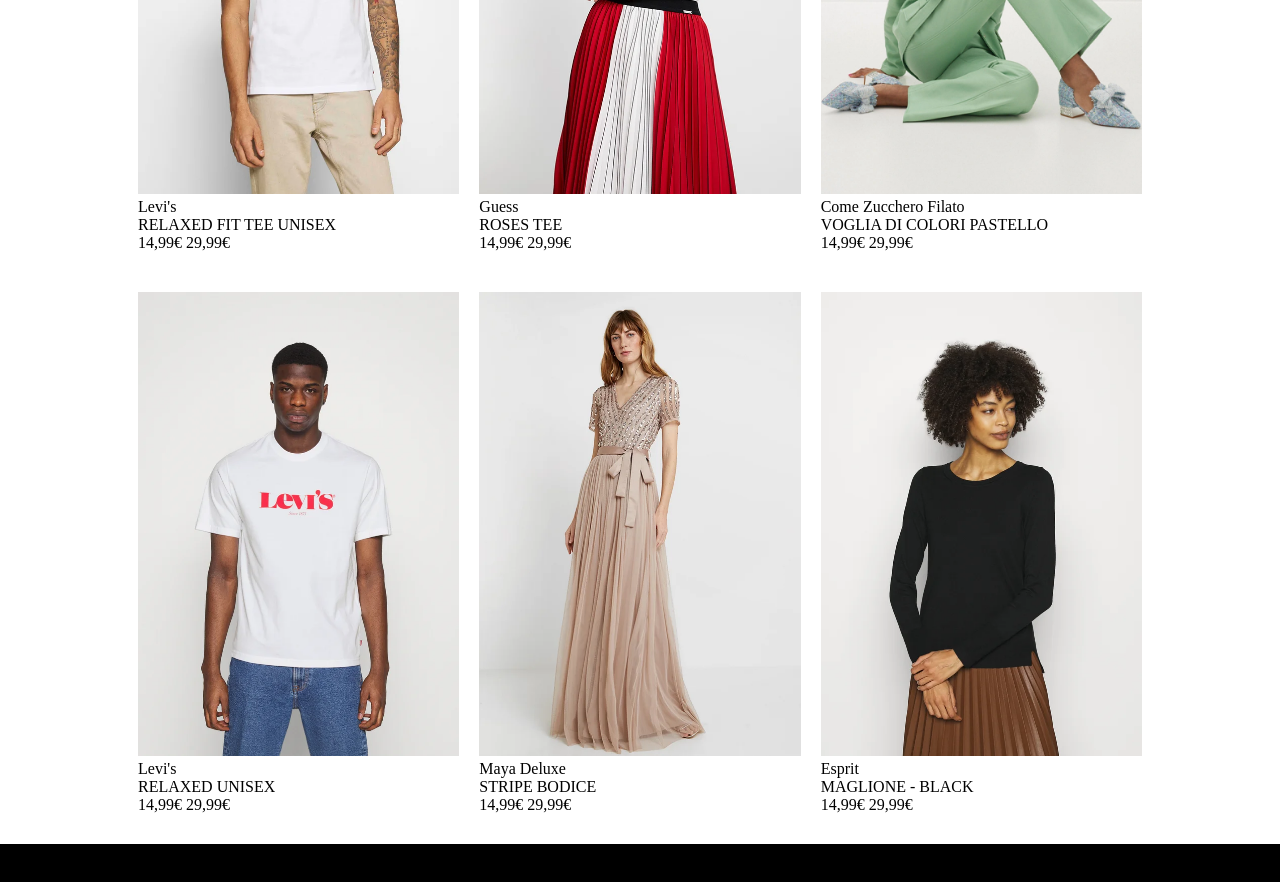
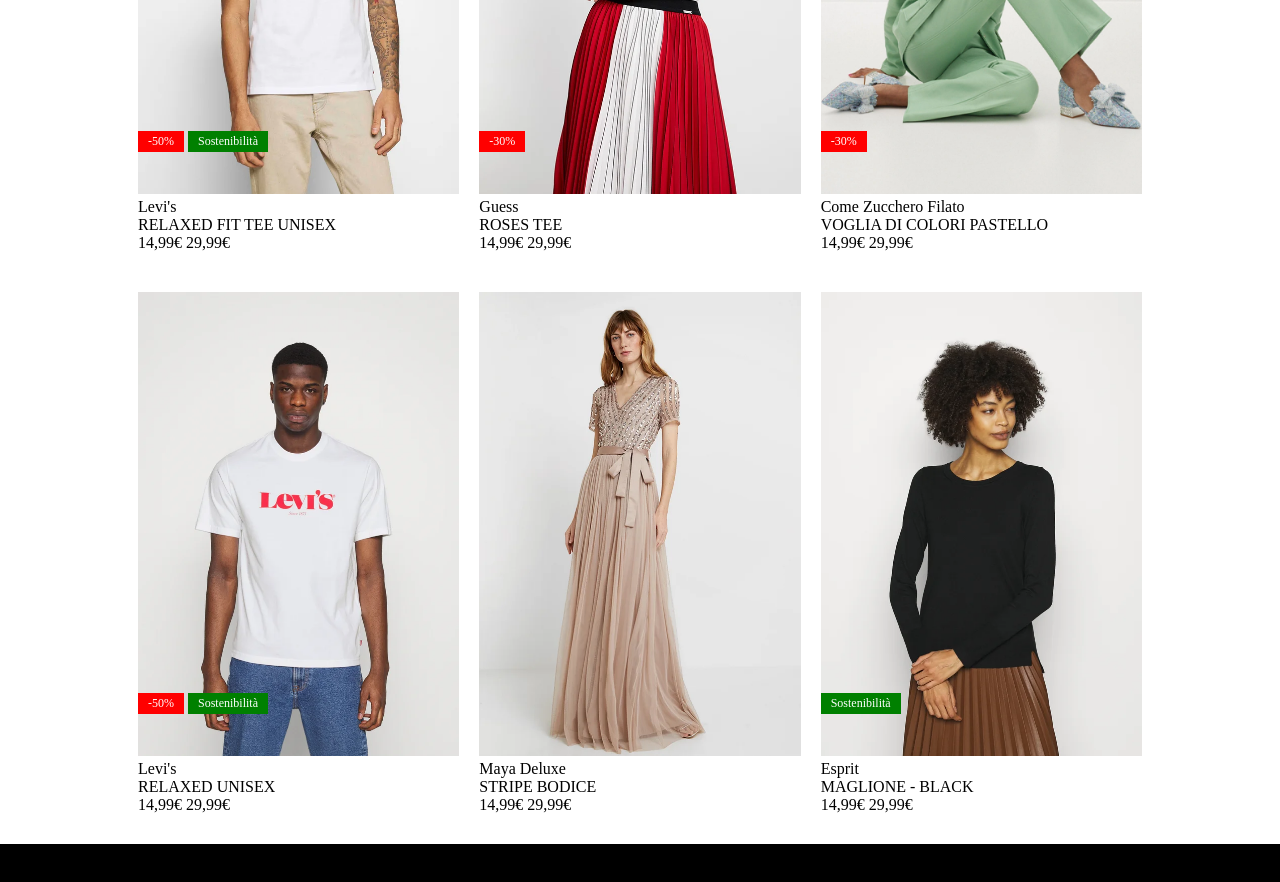
Before and after one commit to dunzolo/html-css-boolando, a plain HTML site: page index.html in a window 1280 px wide. Shown: the part 380-1262 px from the top of the page. Drawn offline with Linux system fonts and the light colour scheme.

Commit message:
added label img main

```diff
--- a/css/style.css
+++ b/css/style.css
@@ -75,6 +75,31 @@ li{
     width: 100%;
 }
 
+.label{
+    /* width: 50px; */
+    font-size: 12px;
+    padding: 3px 10px;
+    text-align: center;
+    position: absolute;
+    color: white;
+}
+
+.red{
+    background-color: red;
+    left: 0;
+    bottom: 100px;
+}
+
+.green{
+    background-color: green;
+    left: 50px;
+    bottom: 100px;
+}
+
+.position-left{
+    left: 0;
+}
+
 /* fine main */
 
 /* inizio footer */
--- a/index.html
+++ b/index.html
@@ -46,6 +46,8 @@
                                 <p>Levi's</p>
                                 <p>RELAXED FIT TEE UNISEX</p>
                                 <span>14,99€</span> <span>29,99€</span>
+                                <div class="label red">-50%</div>
+                                <div class="label green">Sostenibilità</div>
                             </div>
                         </div>
                     </div>
@@ -56,6 +58,8 @@
                                 <p>Guess</p>
                                 <p>ROSES TEE</p>
                                 <span>14,99€</span> <span>29,99€</span>
+                                <div class="label red">-30%</div>
+
                             </div>
                         </div>
                     </div>
@@ -66,6 +70,7 @@
                                 <p>Come Zucchero Filato</p>
                                 <p>VOGLIA DI COLORI PASTELLO</p>
                                 <span>14,99€</span> <span>29,99€</span>
+                                <div class="label red">-30%</div>
                             </div>
                         </div>
                     </div>
@@ -78,6 +83,8 @@
                                 <p>Levi's</p>
                                 <p>RELAXED UNISEX</p>
                                 <span>14,99€</span> <span>29,99€</span>
+                                <div class="label red">-50%</div>
+                                <div class="label green">Sostenibilità</div>
                             </div>
                         </div>
                     </div>
@@ -98,6 +105,7 @@
                                 <p>Esprit</p>
                                 <p>MAGLIONE - BLACK</p>
                                 <span>14,99€</span> <span>29,99€</span>
+                                <div class="label green position-left">Sostenibilità</div>
                             </div>
                         </div>
                     </div>
```
